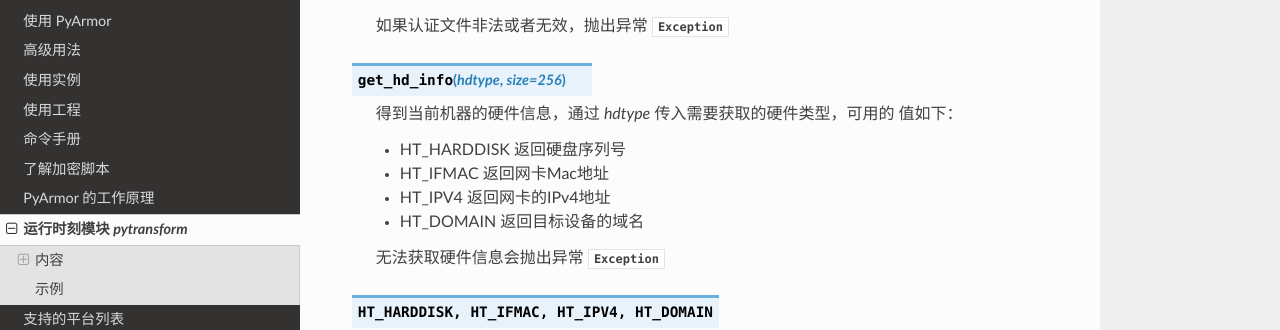
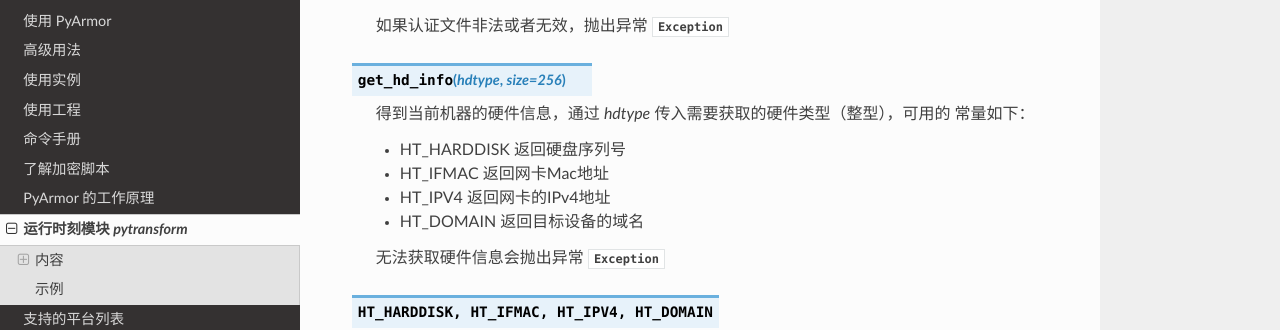
Before and after one commit to dashingsoft/pyarmor-docs-zh, a Sphinx documentation site: the page built from docs/pytransform.rst, in a window 1280 px wide and 900 px high, scrolled down 1003 px. Shown: the part 154-484 px from the top of the window. Built offline with Sphinx 7.4.7 and the Read the Docs theme 2.0.0, drawn with Linux system fonts in a browser that asks for light colours.

Commit message:
Refine doc

```diff
--- a/docs/how-to-do.rst
+++ b/docs/how-to-do.rst
@@ -272,10 +272,7 @@
 
 * 使用 `ctypes` 来装载动态库 `_pytransform`
 * 检查授权文件 `dist/license.lic` 是否合法
-* 添加三个内置函数到模块 `builtins`
-    - `__pyarmor__`
-    - `__armor_enter__`
-    - `__armor_exit__`
+* 添加三个内置函数到模块 `builtins`: `__pyarmor__` ， `__armor_enter__` ， `__armor_exit__`
 
 最主要的是添加了三个内置函数，这样 `dist/foo.py` 的下一行代码才不会出错，
 因为它马上要调用函数 `__pyarmor__`::
--- a/docs/license.rst
+++ b/docs/license.rst
@@ -46,7 +46,7 @@
 
 https://pyarmor.dashingsoft.com/cart/order.html
 
-如果需要发票，请通过下面的连接购买许可
+使用信用卡或者 PayPal 通过下面的连接购买许可
 
 https://order.shareit.com/cart/add?vendorid=200089125&PRODUCT[300871197]=1
 
--- a/docs/pytransform.rst
+++ b/docs/pytransform.rst
@@ -55,8 +55,8 @@
 
 .. function:: get_hd_info(hdtype, size=256)
 
-   得到当前机器的硬件信息，通过 *hdtype* 传入需要获取的硬件类型，可用的
-   值如下：
+   得到当前机器的硬件信息，通过 *hdtype* 传入需要获取的硬件类型（整型），可用的
+   常量如下：
 
    * HT_HARDDISK 返回硬盘序列号
    * HT_IFMAC 返回网卡Mac地址
```
